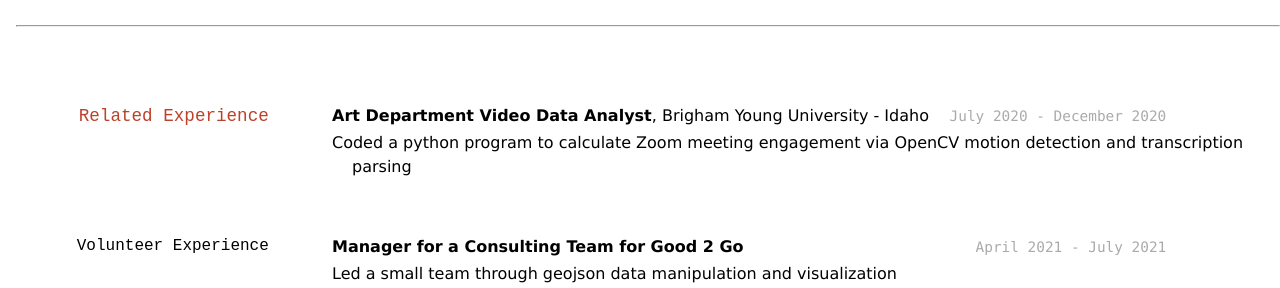
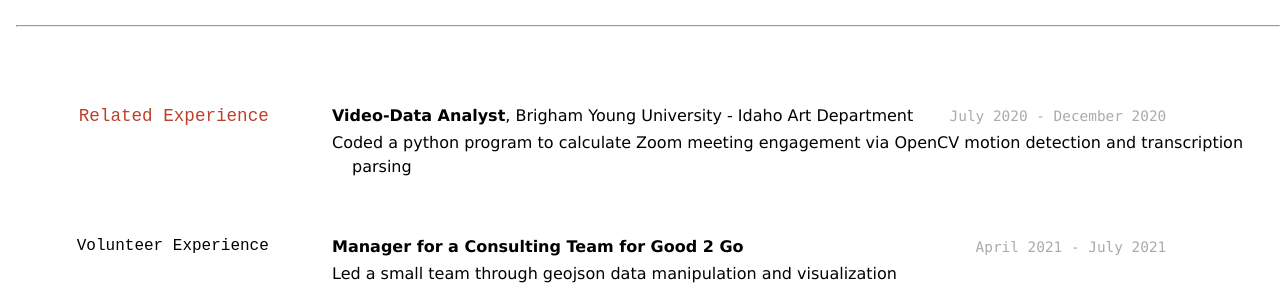
Before and after one commit to BrianGrant-Data/Resume, a Jekyll site: the page built from docs/index.md, in a window 1280 px wide. Shown: the part 694-982 px from the top of the page. Built offline with Jekyll 4.4.1, drawn with Linux system fonts in a browser that asks for light colours.

Commit message:
Minor changes

```diff
--- a/docs/index.md
+++ b/docs/index.md
@@ -46,7 +46,7 @@ __MATH 325__ - Intermediate Statistics
 ## Related Experience
 
 `July 2020 -  December 2020`
-__Art Department Video Data Analyst__, Brigham Young University - Idaho
+__Video-Data Analyst__, Brigham Young University - Idaho Art Department
 - Coded a python program to calculate Zoom meeting engagement via OpenCV motion detection and transcription parsing
 
 
```
